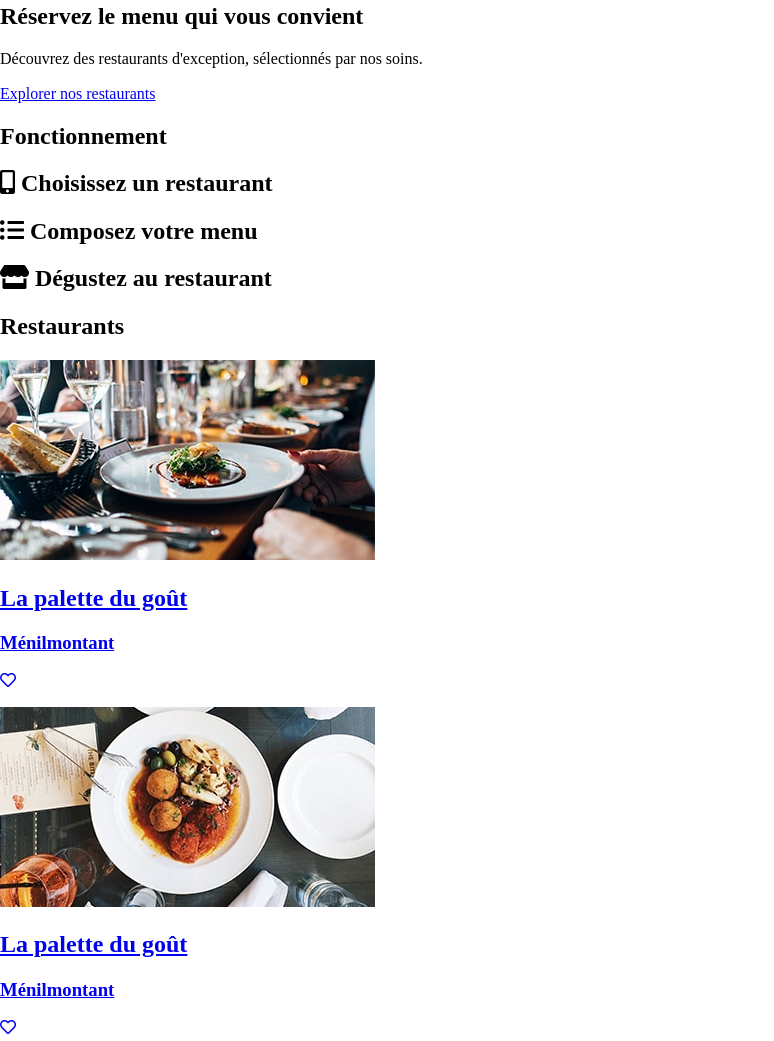
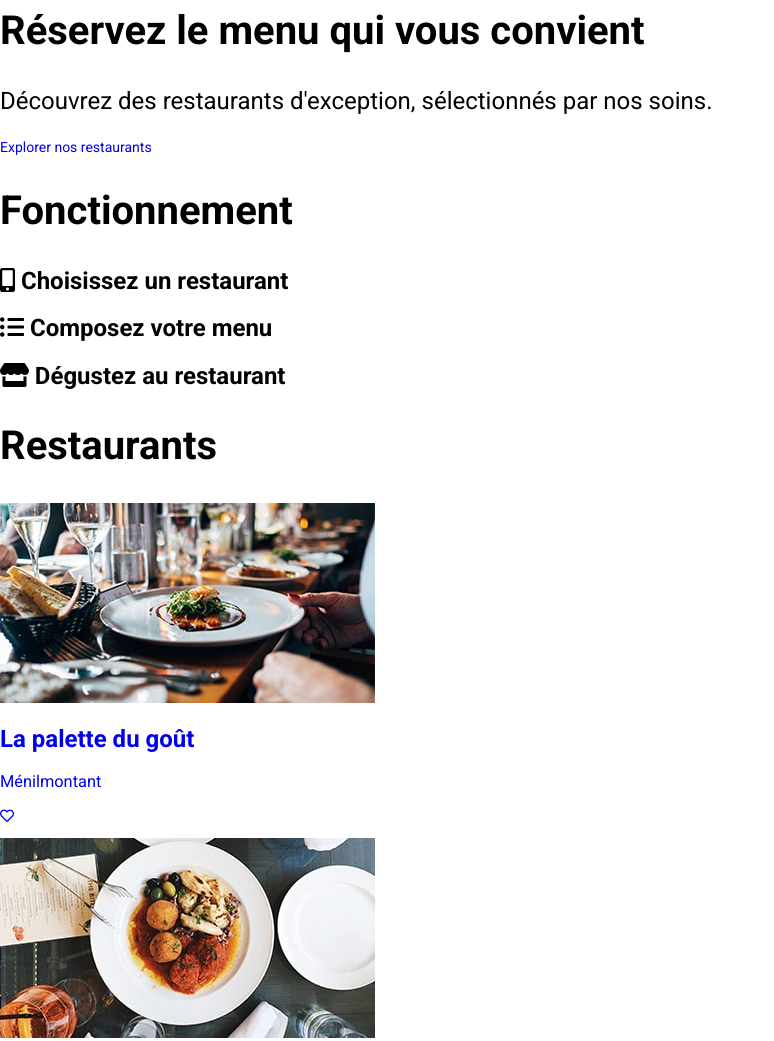
Before and after one commit to DylanJana/DylanDurand_3_26112021, a website: page index.html in a window 1280 px wide. Shown: the part 146-1187 px from the top of the page, without its empty margins (0-774 px from the left). Drawn offline with Linux system fonts and the light colour scheme; files that its build step writes are made by us from their sources; a web font is replaced by a local one.

Commit message:
Importation des partiels scss dans le main.scss et design des textes principaux

```diff
--- a/index.html
+++ b/index.html
@@ -33,7 +33,7 @@
     <!--Hero page Home-->
     <section class="hero">
         <!--Title Hero-->
-        <h1 class="app__heading--xl">
+        <h1 class="app__heading app__heading--xl">
             Réservez le menu qui vous convient
         </h1>
         <!--Txt Intro-->
@@ -45,20 +45,20 @@
     </section>
     <!--Help section for the navigation in the app-->
     <section class="process">
-        <h1 class="app__heading--xl">
+        <h1 class="app__heading app__heading--xl">
             Fonctionnement
         </h1>
         <!--An example step for this section-->
         <div class="process__step">
             <!--Use icon for this step-->
-            <h2 class="app__heading--lg">
+            <h2 class="app__heading app__heading--lg">
                 <i class="fas fa-mobile-alt process__step--icon"></i>
                 Choisissez un restaurant
             </h2>
         </div>
         <div class="process__step">
             <!--Use icon for this step-->
-            <h2 class="app__heading--lg">
+            <h2 class="app__heading app__heading--lg">
                 <i class="fas fa-list-ul process__step--icon"></i>
                 Composez votre menu
             </h2>
@@ -66,7 +66,7 @@
         <!--Purple Step-->
         <div class="process__step process__step--purple">
             <!--Use icon for this step-->
-            <h2 class="app__heading--lg">
+            <h2 class="app__heading app__heading--lg">
                 <i class="fas fa-store process__step--icon"></i>
                 Dégustez au restaurant
             </h2>
@@ -74,7 +74,7 @@
     </section>
     <!--4 restaurants presentation-->
     <section class="restaurant">
-        <h1 class="app__heading xl">
+        <h1 class="app__heading app__heading--xl">
             Restaurants
         </h1>
         <a href="palette-du-gout.html" class="restaurant__link">
@@ -86,7 +86,7 @@
             <div class="restaurant__card--legend">
                 <!--Text part of this legend card-->
                 <div>
-                    <h2 class="app__heading--lg">
+                    <h2 class="app__heading app__heading--lg">
                         La palette du goût
                     </h2>
                     <h3 class="app__heading--md">
@@ -109,7 +109,7 @@
                 <div class="restaurant__card--legend">
                     <!--Text part of this legend card-->
                     <div>
-                        <h2 class="app__heading--lg">
+                        <h2 class="app__heading app__heading--lg">
                             La palette du goût
                         </h2>
                         <h3 class="app__heading--md">
@@ -132,7 +132,7 @@
                     <div class="restaurant__card--legend">
                         <!--Text part of this legend card-->
                         <div>
-                            <h2 class="app__heading--lg">
+                            <h2 class="app__heading app__heading--lg">
                                 La palette du goût
                             </h2>
                             <h3 class="app__heading--md">
@@ -155,7 +155,7 @@
                         <div class="restaurant__card--legend">
                             <!--Text part of this legend card-->
                             <div>
-                                <h2 class="app__heading--lg">
+                                <h2 class="app__heading app__heading--lg">
                                     La palette du goût
                                 </h2>
                                 <h3 class="app__heading--md">
@@ -173,7 +173,7 @@
     <!--Footer-->
     <footer>
         <!--Logo ohmyfood-->
-        <h1 class="footer__logo">
+        <h1 class="app__heading footer__logo">
             ohmyfood
         </h1>
         <nav class="footer__nav">
--- a/sass/main.scss
+++ b/sass/main.scss
@@ -0,0 +1,4 @@
+/* Import color and others variables */
+@import "./utils/variables";
+/* Import font-size and font-style*/
+@import "./base/fonts";
--- a/sass/utils/_variables.scss
+++ b/sass/utils/_variables.scss
@@ -1,3 +1,4 @@
+/* Create the principals design colors*/
 $color-primary: #9356DC;
 $color-secondary: #FF79DA;
 $color-tiers: #99E2D0;
```
Also changed, not shown: palette-du-gout.html (+4 -4 lines), assets/css/style.css, 1 other file.
